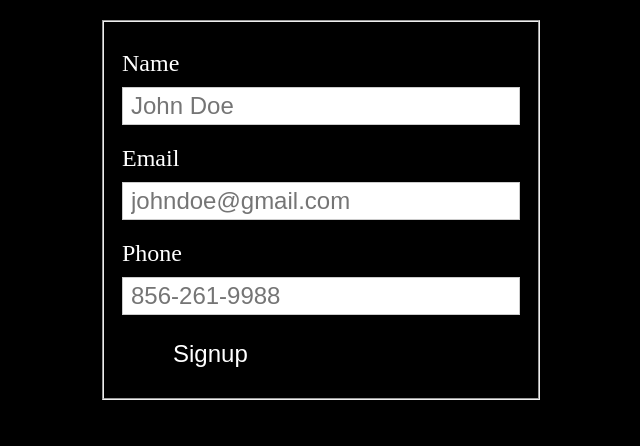
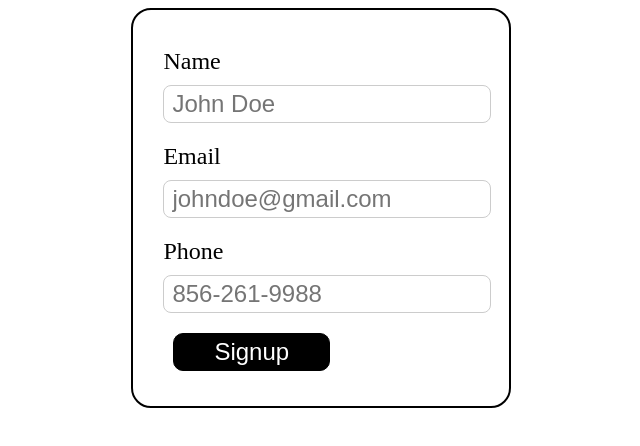
Before and after one commit to aurelioklv/PWeb-Quiz-1, a plain HTML site: page signup.html in a window 1280 px wide. Shown: the top 446 px of the page, without its empty margins (319-959 px from the left). Drawn offline with nearby package versions, Linux system fonts and the light colour scheme.

Commit message:
feat: update style

```diff
--- a/signup.html
+++ b/signup.html
@@ -5,7 +5,6 @@
     <meta charset="UTF-8">
     <meta http-equiv="X-UA-Compatible" content="IE=edge">
     <meta name="viewport" content="width=device-width, initial-scale=1.0">
-    <link rel="stylesheet" href="style.css">
     <script src="https://code.jquery.com/jquery-3.6.4.js"
         integrity="sha256-a9jBBRygX1Bh5lt8GZjXDzyOB+bWve9EiO7tROUtj/E=" crossorigin="anonymous"></script>
     <script src="https://cdn.jsdelivr.net/npm/jquery-validation@1.19.5/dist/jquery.validate.js"></script>
@@ -19,16 +18,22 @@
             font-family: 'Roboto Slab';
             font-size: 1.5rem;
             font-weight: 300;
+            border: none;
         }
 
         div#contact_form {
             margin: 0 auto;
-            width: 800px;
+            width: 30%;
             display: flex;
             align-items: stretch;
             justify-content: space-evenly;
             border: 2px solid black;
             padding: 10px;
+            border-radius: 20px;
+        }
+
+        fieldset {
+            border: none;
         }
 
         div.input-box {
@@ -40,12 +45,12 @@
         div.input-box label {
             display: inline-block;
             margin: 10px 10px 10px 0;
-            width: 20%;
         }
 
         div.input-box input {
             font-size: 1.5rem;
             border: 1px solid #ccc;
+            border-radius: 8px;
             padding: 4px 8px;
             flex: 1;
         }
@@ -57,6 +62,7 @@
             border: 1px solid black;
             margin: 10px;
             padding: 4px 40px;
+            border-radius: 10px;
         }
 
         h1 {
@@ -135,7 +141,9 @@
                     sendData($(this)).done(function () {
                         $("#contact_form").html("<div id='message'></div>");
                         $("#message")
-                            .html("<h2>Account created</h2>")
+                            .html("<h2>Verification email sent</h2>")
+                            .append("<p>Check your email to verify your account</p>")
+                            .append("<a href='index.html'>Back to page</a>")
                             .hide()
                             .fadeIn(1500);
                     });
```
